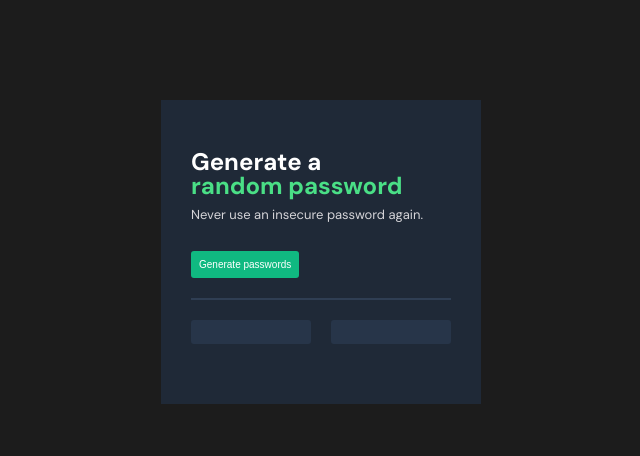
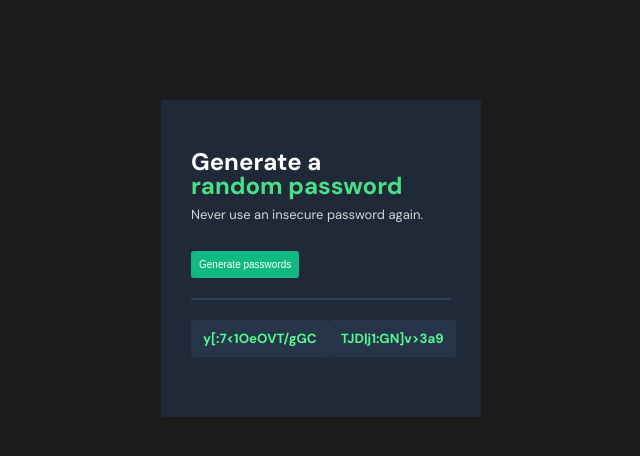
Before and after one commit to ichiomafrancis/Javascript_free_course_from_Scrimba, a plain HTML site: page randomPasswordGenerator/index.html in a window 1280 px wide. Both pictures are taken after a click on the button "Generate passwords". Shown: the whole page, without its empty margins (319-959 px from the left). Drawn offline with Linux system fonts and the light colour scheme.

Commit message:
my first commit for the index.js file of the random password project

```diff
--- a/randomPasswordGenerator/index.html
+++ b/randomPasswordGenerator/index.html
@@ -15,11 +15,13 @@
         <h2 class="heading-2">random password</h2>
       </div>
       <p>Never use an insecure password again.</p>
-      <button type="submit" class="btn">Generate passwords</button>
+      <button type="submit" class="btn" onclick="getPassword()">
+        Generate passwords
+      </button>
       <hr />
       <div class="display">
-        <h3 id="display-1" class="output"></h3>
-        <h3 id="display-2" class="output"></h3>
+        <h5 id="passwordOne-el" class="output"></h5>
+        <h5 id="passwordTwo-el" class="output"></h5>
       </div>
     </div>
 
--- a/randomPasswordGenerator/index.js
+++ b/randomPasswordGenerator/index.js
@@ -1,2 +1,117 @@
-const characters = ["A","B","C","D","E","F","G","H","I","J","K","L","M","N","O","P","Q","R","S","T","U","V","W","X","Y","Z","a","b","c","d","e","f","g","h","i","j","k","l","m","n","o","p","q","r","s","t","u","v","w","x","y","z", "0", "1", "2", "3", "4", "5", "6", "7", "8", "9","~","`","!","@","#","$","%","^","&","*","(",")","_","-","+","=","{","[","}","]",",","|",":",";","<",">",".","?",
-"/"];
+const characters = [
+  "A",
+  "B",
+  "C",
+  "D",
+  "E",
+  "F",
+  "G",
+  "H",
+  "I",
+  "J",
+  "K",
+  "L",
+  "M",
+  "N",
+  "O",
+  "P",
+  "Q",
+  "R",
+  "S",
+  "T",
+  "U",
+  "V",
+  "W",
+  "X",
+  "Y",
+  "Z",
+  "a",
+  "b",
+  "c",
+  "d",
+  "e",
+  "f",
+  "g",
+  "h",
+  "i",
+  "j",
+  "k",
+  "l",
+  "m",
+  "n",
+  "o",
+  "p",
+  "q",
+  "r",
+  "s",
+  "t",
+  "u",
+  "v",
+  "w",
+  "x",
+  "y",
+  "z",
+  "0",
+  "1",
+  "2",
+  "3",
+  "4",
+  "5",
+  "6",
+  "7",
+  "8",
+  "9",
+  "~",
+  "`",
+  "!",
+  "@",
+  "#",
+  "$",
+  "%",
+  "^",
+  "&",
+  "*",
+  "(",
+  ")",
+  "_",
+  "-",
+  "+",
+  "=",
+  "{",
+  "[",
+  "}",
+  "]",
+  ",",
+  "|",
+  ":",
+  ";",
+  "<",
+  ">",
+  ".",
+  "?",
+  "/",
+];
+
+let passwordOneEl = document.getElementById("passwordOne-el");
+let passwordTwoEl = document.getElementById("passwordTwo-el");
+let password = false;
+
+// let randomValue = characters[Math.floor(Math.random() * characters.length)];
+
+function getPassword() {
+  let passwordOne = "";
+  let passwordTwo = "";
+  if (password === false) {
+    for (let i = 0; i < 15; i++) {
+      passwordOne += characters[Math.floor(Math.random() * characters.length)];
+      passwordTwo += characters[Math.floor(Math.random() * characters.length)];
+    }
+    passwordOneEl.textContent = passwordOne;
+    passwordTwoEl.textContent = passwordTwo;
+    password = true;
+  } else if (password === true) {
+    passwordOneEl.textContent = " ";
+    passwordTwoEl.textContent = " ";
+    password = false;
+  }
+}
--- a/randomPasswordGenerator/style.css
+++ b/randomPasswordGenerator/style.css
@@ -67,7 +67,7 @@ hr {
 }
 
 .output {
-  width: 120px;
+  max-width: 150px;
   background-color: #273549;
   color: #55f991;
   padding: 12px;
```
Also changed, not shown: randomPasswordGenerator/.prettierrc.js.
